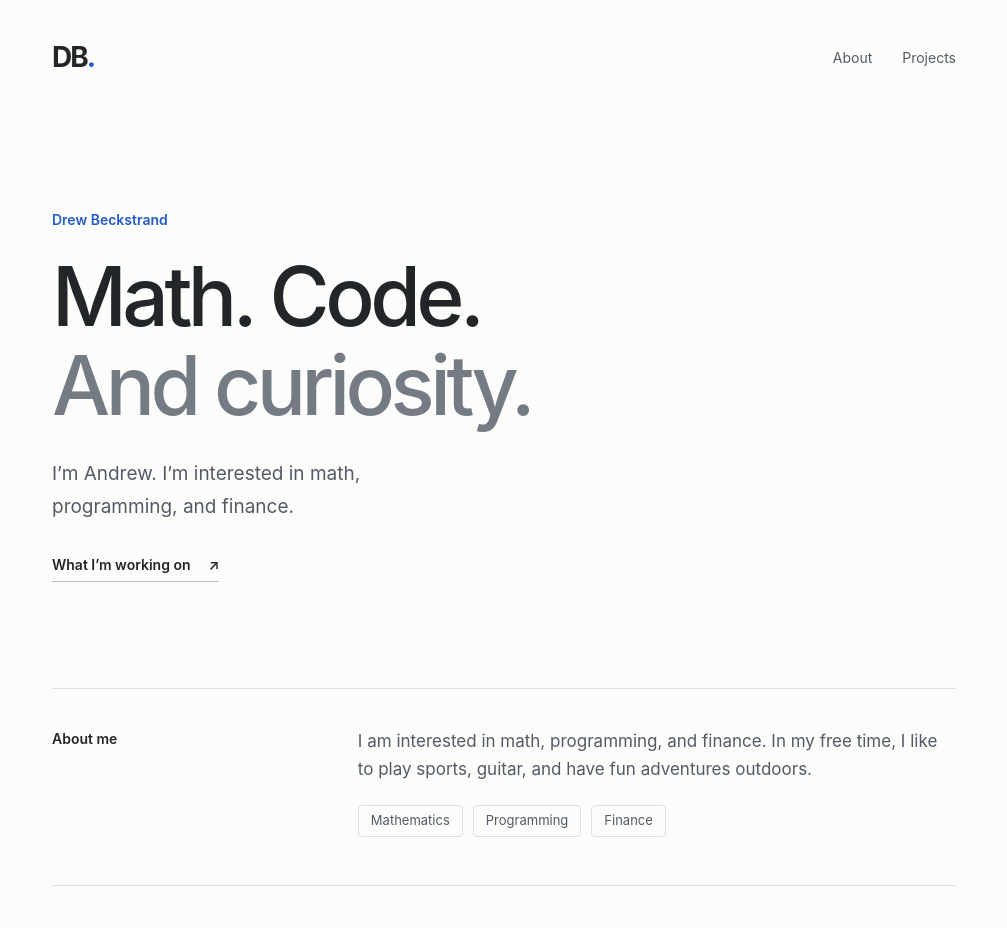
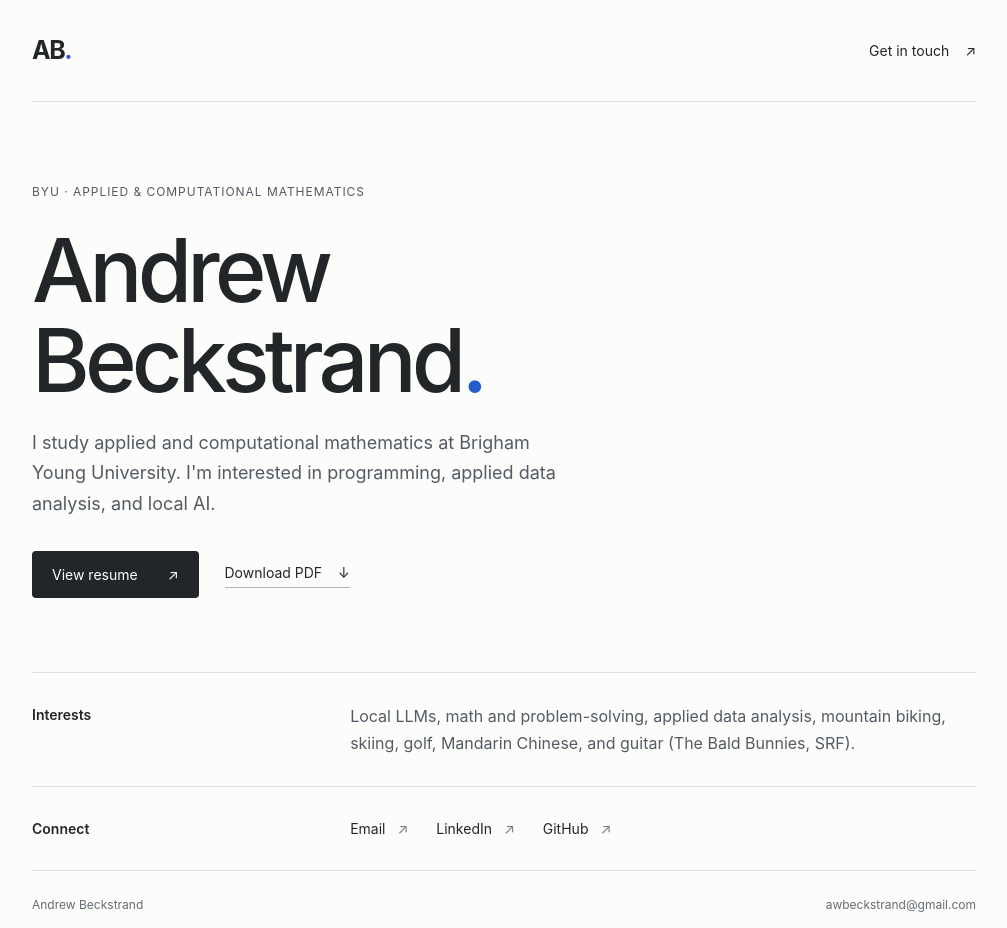
Before and after one commit to dbeckstr18/personal-site, a React (Vite) app: page / in a window 1280 px wide. Shown: the top 928 px of the page, without its empty margins (136-1143 px from the left). Built offline with nearby package versions, Linux system fonts and the light colour scheme.

Commit message:
Replace project portfolio with resume landing page

```diff
--- a/index.html
+++ b/index.html
@@ -4,7 +4,7 @@
     <meta charset="UTF-8" />
     <link rel="icon" type="image/svg+xml" href="/favicon.svg" />
     <meta name="viewport" content="width=device-width, initial-scale=1.0" />
-    <meta name="description" content="Andrew Beckstrand’s personal website. Math, programming, finance, and my current project, Quant Trader." />
+    <meta name="description" content="Andrew (Drew) Beckstrand — BYU applied and computational mathematics student. Resume, interests, and contact information." />
     <title>Andrew Beckstrand</title>
   </head>
   <body>
--- a/src/App.css
+++ b/src/App.css
@@ -1,48 +1,32 @@
-/* The page wrapper controls the maximum readable width and side spacing. */
-.site-shell { max-width: 1000px; margin: 0 auto; padding: 0 48px; }
-
-/* Header styles: the logo stays left while the navigation stays right. */
-.site-header { display: flex; align-items: center; justify-content: space-between; padding: 34px 0; }
-.wordmark { font-size: 28px; font-weight: 700; letter-spacing: -2px; }
-.wordmark span { color: #255bca; }
-nav { display: flex; gap: 30px; font-size: 14px; color: #545b64; }
-nav a:hover, .text-link:hover { color: #255bca; }
-
-/* Intro styles control the large opening message and its call-to-action link. */
-.intro { padding: 94px 0 106px; }
-.eyebrow { color: #255bca; font-size: 14px; font-weight: 600; margin-bottom: 22px; }
-h1 { font-size: clamp(48px, 7.6vw, 82px); line-height: 1.08; font-weight: 500; letter-spacing: -0.055em; }
-h1 span { color: #757b83; }
-.intro-description { max-width: 410px; font-size: 19px; line-height: 1.7; color: #545b64; margin-top: 28px; }
-.text-link { display: inline-flex; align-items: center; gap: 18px; font-size: 14px; font-weight: 600; margin-top: 30px; border-bottom: 1px solid #b9bec5; padding-bottom: 5px; }
-
-/* Shared section layout: the heading uses the first column and content uses the wider second column. */
-.content-section { display: grid; grid-template-columns: 1fr 2.25fr; gap: 40px; border-top: 1px solid #dedfe1; padding: 38px 0 48px; }
+.site-shell { max-width: 1040px; margin: 0 auto; padding: 0 48px; }
+.site-header { display: flex; align-items: center; justify-content: space-between; padding: 30px 0; border-bottom: 1px solid #dedfe1; }
+.wordmark { font-size: 25px; font-weight: 650; letter-spacing: -1.5px; }
+.wordmark span, h1 span { color: #255bca; }
+.header-contact { font-size: 14px; }
+.header-contact span { margin-left: 12px; }
+.intro { padding: 80px 0 74px; }
+.eyebrow { color: #545b64; font-size: 12px; letter-spacing: .08em; text-transform: uppercase; margin-bottom: 24px; }
+h1 { font-size: clamp(48px, 8.5vw, 88px); line-height: 1.02; font-weight: 500; letter-spacing: -.055em; }
+.intro-description { max-width: 530px; font-size: 18px; line-height: 1.7; margin-top: 22px; color: #545b64; }
+.actions { display: flex; align-items: center; flex-wrap: wrap; gap: 26px; margin-top: 32px; }
+.button { display: inline-flex; align-items: center; gap: 30px; padding: 12px 20px; background: #232629; color: #fff; border-radius: 4px; font-size: 14px; }
+.button:hover { background: #255bca; }
+.download-link { font-size: 14px; border-bottom: 1px solid #afb4bc; padding-bottom: 3px; }
+.download-link span { margin-left: 12px; }
+.content-section { display: grid; grid-template-columns: 1fr 2.25fr; gap: 40px; border-top: 1px solid #dedfe1; padding: 30px 0; }
 h2 { font-size: 14px; font-weight: 600; }
-.section-copy { font-size: 17px; color: #545b64; }
-
-/* Interests are small, wrapping labels; add another <li> in App.tsx to add an interest. */
-.interests { display: flex; flex-wrap: wrap; list-style: none; padding: 0; gap: 10px; margin: 22px 0 0; }
-.interests li { font-size: 13px; border: 1px solid #dedfe1; padding: 4px 12px; border-radius: 4px; color: #545b64; }
-
-/* Project styles control the title, status label, description, and supporting note. */
-.project-heading { display: flex; flex-wrap: wrap; align-items: center; justify-content: space-between; gap: 12px; margin-bottom: 12px; }
-h3 { font-size: 23px; font-weight: 500; letter-spacing: -0.6px; }
-.project-status { color: #255bca; background: #edf2fc; font-size: 13px; border-radius: 4px; padding: 3px 10px; }
-.project p { color: #545b64; }
-.project .project-note { font-size: 14px; color: #656c75; margin-top: 10px; }
-
-/* Footer and accessibility styles. The skip link becomes visible when focused with a keyboard. */
-footer { border-top: 1px solid #dedfe1; margin-top: 32px; padding: 26px 0 32px; display: flex; justify-content: space-between; gap: 20px; color: #656c75; font-size: 13px; }
+.content-section p { color: #545b64; font-size: 16px; }
+.social-links { display: flex; flex-wrap: wrap; gap: 28px; font-size: 14px; }
+.social-links span { margin-left: 8px; color: #757b83; }
+.social-links a:hover, .download-link:hover, .header-contact:hover, footer a:hover { color: #255bca; }
+footer { border-top: 1px solid #dedfe1; padding: 24px 0 30px; display: flex; justify-content: space-between; flex-wrap: wrap; gap: 12px; color: #656c75; font-size: 12px; }
 .skip-link { position: absolute; top: -100px; background: #fcfcfb; padding: 12px; }
 .skip-link:focus { top: 12px; }
-
-/* On narrow screens, sections stack vertically and the page uses smaller spacing. */
 @media (max-width: 600px) {
   .site-shell { padding: 0 24px; }
-  .site-header { padding: 24px 0; }
-  .intro { padding: 60px 0 70px; }
+  .site-header { padding: 22px 0; }
+  .intro { padding: 52px 0; }
+  .eyebrow { font-size: 10px; }
   .intro-description { font-size: 17px; }
-  .content-section { grid-template-columns: 1fr; gap: 20px; padding: 28px 0 36px; }
-  footer { margin-top: 16px; flex-wrap: wrap; }
+  .content-section { grid-template-columns: 1fr; gap: 12px; padding: 24px 0; }
 }
--- a/src/App.tsx
+++ b/src/App.tsx
@@ -2,57 +2,36 @@ import './App.css'
 
 export default function App() {
   return (
-    // The outer wrapper keeps the page content centered and gives it a maximum width.
     <div className="site-shell">
-      {/* This link is hidden until focused, which helps keyboard users jump past the header. */}
       <a className="skip-link" href="#main">Skip to content</a>
-
-      {/* Edit the wordmark or navigation links here when you change the site header. */}
       <header className="site-header">
-        <a className="wordmark" href="#home" aria-label="Andrew Beckstrand, home">DB<span>.</span></a>
-        <nav aria-label="Main navigation">
-          <a href="#about">About</a>
-          <a href="#projects">Projects</a>
-        </nav>
+        <a className="wordmark" href="#main" aria-label="Andrew Beckstrand, home">AB<span>.</span></a>
+        <a className="header-contact" href="mailto:awbeckstrand@gmail.com">Get in touch <span aria-hidden="true">↗</span></a>
       </header>
-
-      {/* Each section's id matches a navigation href, so links can scroll to that section. */}
       <main id="main">
-        {/* The intro is the first thing visitors see. Change the heading and short description here. */}
-        <section className="intro" id="home" aria-labelledby="intro-title">
-          <p className="eyebrow">Drew Beckstrand</p>
-          <h1 id="intro-title">Math. Code.<br /><span>And curiosity.</span></h1>
-          <p className="intro-description">I’m Andrew. I’m interested in math, programming, and finance.</p>
-          <a className="text-link" href="#projects">What I’m working on <span aria-hidden="true">↗</span></a>
-        </section>
-
-        {/* Add or remove personal details and interests in this section. */}
-        <section className="content-section" id="about" aria-labelledby="about-title">
-          <h2 id="about-title">About me</h2>
-          <div>
-            <p className="section-copy">I am interested in math, programming, and finance. In my free time, I like to play sports, guitar, and have fun adventures outdoors.</p>
-            <ul className="interests" aria-label="Interests">
-              <li>Mathematics</li><li>Programming</li><li>Finance</li>
-            </ul>
+        <section className="intro" aria-labelledby="intro-title">
+          <p className="eyebrow">BYU · Applied & Computational Mathematics</p>
+          <h1 id="intro-title">Andrew<br />Beckstrand<span>.</span></h1>
+          <p className="intro-description">I study applied and computational mathematics at Brigham Young University. I'm interested in programming, applied data analysis, and local AI.</p>
+          <div className="actions">
+            <a className="button" href="/Andrew-Beckstrand-Resume.pdf" target="_blank" rel="noreferrer">View resume <span aria-hidden="true">↗</span></a>
+            <a className="download-link" href="/Andrew-Beckstrand-Resume.pdf" download>Download PDF <span aria-hidden="true">↓</span></a>
           </div>
         </section>
-
-        {/* Each project can be represented by another article with the same project classes. */}
-        <section className="content-section" id="projects" aria-labelledby="projects-title">
-          <h2 id="projects-title">Projects</h2>
-          <article className="project">
-            <div className="project-heading">
-              <h3>Quantatative Trader</h3>
-              <span className="project-status">In progress</span>
-            </div>
-            <p>A local AI-assisted trading system.</p>
-            <p className="project-note">My current project, letting AI do the heavy lifting in trading.</p>
-          </article>
+        <section className="content-section" aria-labelledby="interests-title">
+          <h2 id="interests-title">Interests</h2>
+          <p>Local LLMs, math and problem-solving, applied data analysis, mountain biking, skiing, golf, Mandarin Chinese, and guitar (The Bald Bunnies, SRF).</p>
+        </section>
+        <section className="content-section" aria-labelledby="connect-title">
+          <h2 id="connect-title">Connect</h2>
+          <div className="social-links">
+            <a href="mailto:awbeckstrand@gmail.com">Email <span aria-hidden="true">↗</span></a>
+            <a href="https://www.linkedin.com/in/drew-beckstrand" target="_blank" rel="noreferrer">LinkedIn <span aria-hidden="true">↗</span></a>
+            <a href="https://github.com/dbeckstr18" target="_blank" rel="noreferrer">GitHub <span aria-hidden="true">↗</span></a>
+          </div>
         </section>
       </main>
-
-      {/* The footer is shared site information and appears at the bottom of the page. */}
-      <footer><span>Andrew Beckstrand</span><span>Personal website</span></footer>
+      <footer><span>Andrew Beckstrand</span><a href="mailto:awbeckstrand@gmail.com">awbeckstrand@gmail.com</a></footer>
     </div>
   )
 }
```
Also changed, not shown: 2 other files (tests, documents, lock files or other folders).
